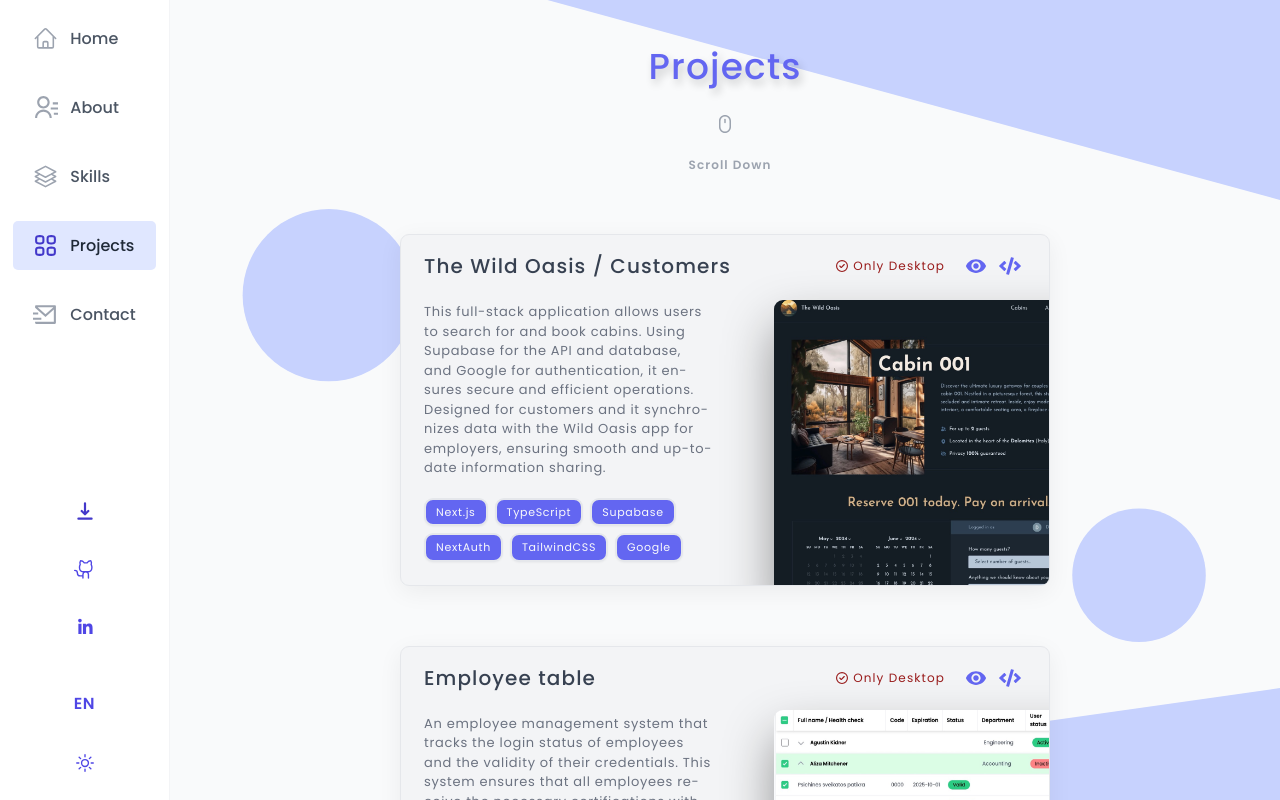
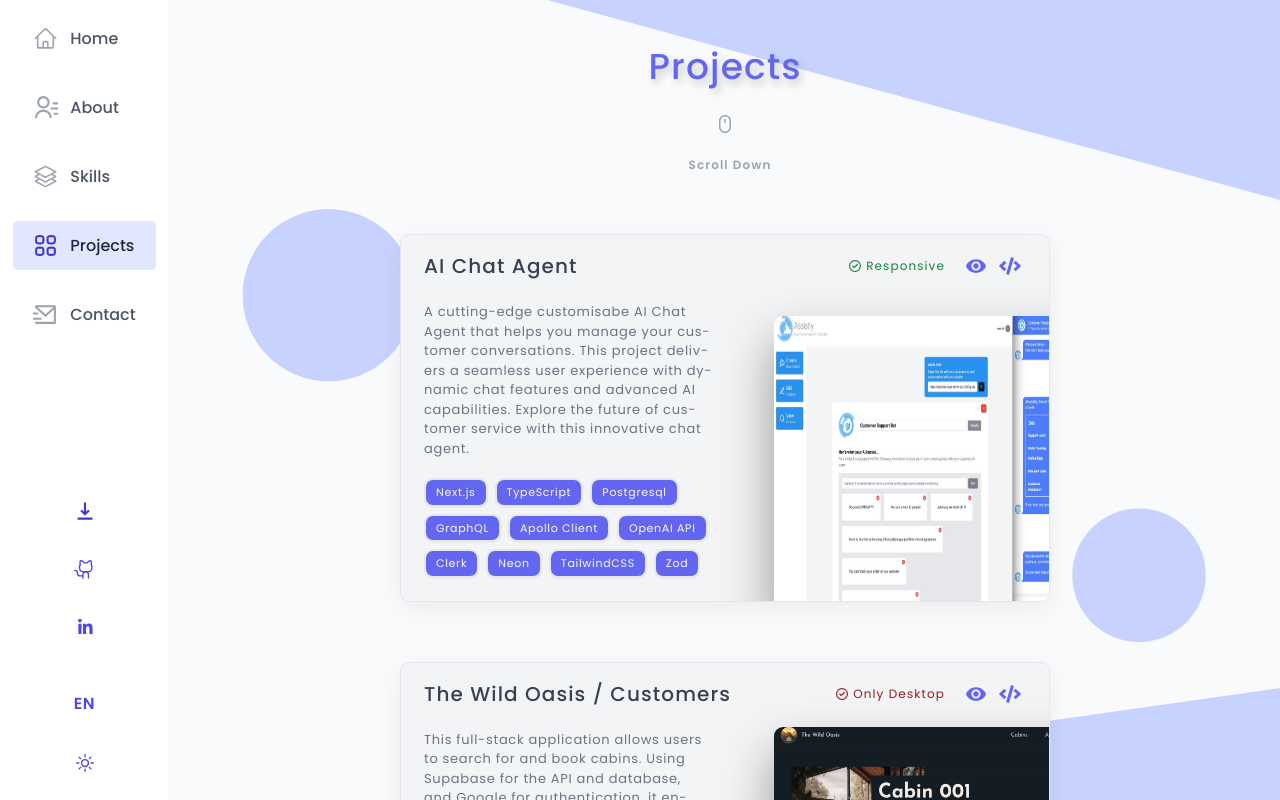
Before and after one commit to dariukyy/dariukyy-portfolio, a React (Vite) app: page /projects in a window 1280 px wide. Built offline with nearby package versions, Linux system fonts and the light colour scheme; no server answers.

Commit message:
added project

```diff
--- a/src/data/projects.ts
+++ b/src/data/projects.ts
@@ -11,6 +11,7 @@ import TheWildOasisCostumersImg from "/images/the-wild-oasis-costumers.jpeg";
 import WorldWiseImg from "/images/world-wise-app.jpeg";
 import WeatherImg from "/images/weather-app.jpeg";
 import reactTableProjectImage from "/images/react-table.jpeg";
+import AiChatAgentIng from "/images/ai-chat-agent.jpeg";
 
 type ResponsiveProps = { isResponsive: boolean; responsiveText: string };
 
@@ -31,6 +32,30 @@ type PronectsDataProps = Project[];
 export const projectsData: PronectsDataProps = [
   {
     id: 0,
+    title: "AI Chat Agent",
+    alt: "AI Chat Agent Website ScreenShoot",
+    description:
+      "A cutting-edge customisabe AI Chat Agent that helps you manage your customer conversations. This project delivers a seamless user experience with dynamic chat features and advanced AI capabilities. Explore the future of customer service with this innovative chat agent.",
+    tags: [
+      "Next.js",
+      "TypeScript",
+      "Postgresql",
+      "GraphQL",
+      "Apollo Client",
+      "OpenAI API",
+      "Clerk",
+      "Neon",
+      "TailwindCSS",
+      "Zod",
+    ],
+    image: AiChatAgentIng,
+    livePreview:
+      "https://assistly-saas-8znm-jqvx5t35g-dariukyy-team.vercel.app",
+    codePreview: "https://github.com/dariukyy/assistly-saas",
+    responsive: { isResponsive: true, responsiveText: "Responsive" },
+  },
+  {
+    id: 1,
     title: "The Wild Oasis / Customers",
     alt: "The Wild Oasis / Customers Website ScreenShoot",
     description:
@@ -50,7 +75,7 @@ export const projectsData: PronectsDataProps = [
   },
 
   {
-    id: 1,
+    id: 2,
     title: "Employee table",
     alt: "Employee table Website ScreenShoot",
     description:
@@ -62,7 +87,7 @@ export const projectsData: PronectsDataProps = [
     responsive: { isResponsive: false, responsiveText: "Only Desktop" },
   },
   {
-    id: 2,
+    id: 3,
     title: "Dariukyy Weather App",
     alt: "Weather App Website ScreenShoot",
     description:
@@ -83,7 +108,7 @@ export const projectsData: PronectsDataProps = [
     responsive: { isResponsive: true, responsiveText: "Responsive" },
   },
   {
-    id: 3,
+    id: 4,
     title: "Netflix Clone",
     alt: "Netflix Copy Website ScreenShoot",
     description:
@@ -95,7 +120,7 @@ export const projectsData: PronectsDataProps = [
     responsive: { isResponsive: true, responsiveText: "Responsive" },
   },
   {
-    id: 4,
+    id: 5,
     title: "Dariukyy Fast Pizza",
     alt: "Fast Pizza App Website ScreenShoot",
     description:
@@ -107,7 +132,7 @@ export const projectsData: PronectsDataProps = [
     responsive: { isResponsive: true, responsiveText: "Responsive" },
   },
   {
-    id: 5,
+    id: 6,
     title: "Fitness App",
     alt: "Fitness App Website ScreenShoot",
     description:
@@ -119,7 +144,7 @@ export const projectsData: PronectsDataProps = [
     responsive: { isResponsive: true, responsiveText: "Responsive" },
   },
   {
-    id: 6,
+    id: 7,
     title: "World Wise",
     alt: "World Wise App Website ScreenShoot",
     description:
@@ -131,7 +156,7 @@ export const projectsData: PronectsDataProps = [
     responsive: { isResponsive: false, responsiveText: "Only Desktop" },
   },
   {
-    id: 7,
+    id: 8,
     title: "The Wild Oasis",
     alt: "The Wild Oasis Website ScreenShoot",
     description:
@@ -151,7 +176,7 @@ export const projectsData: PronectsDataProps = [
     responsive: { isResponsive: false, responsiveText: "Only Desktop" },
   },
   {
-    id: 8,
+    id: 9,
     title: "Natours",
     alt: "Natours Website ScreenShoot",
     description:
--- a/src/i18next.ts
+++ b/src/i18next.ts
@@ -1,4 +1,5 @@
 import i18n from "i18next";
+import { title } from "process";
 import { initReactI18next } from "react-i18next";
 
 i18n.use(initReactI18next).init({
@@ -41,54 +42,60 @@ i18n.use(initReactI18next).init({
         "contact-send-button": "Send Message",
         projects: {
           0: {
+            title: "AI Chat Agent",
+            description:
+              "A cutting-edge customisabe AI Chat Agent that helps you manage your customer conversations. This project delivers a seamless user experience with dynamic chat features and advanced AI capabilities. Explore the future of customer service with this innovative chat agent.",
+            responsiveText: "Responsive",
+          },
+          1: {
             title: "The Wild Oasis / Customers",
             description:
               "This full-stack application allows users to search for and book cabins. Using Supabase for the API and database, and Google for authentication, it ensures secure and efficient operations. Designed for customers and it synchronizes data with the Wild Oasis app for employers, ensuring smooth and up-to-date information sharing.",
             responsiveText: "Only Desktop",
           },
-          1: {
+          2: {
             title: "Employee table",
             description:
               "An employee management system that tracks the login status of employees and the validity of their credentials. This system ensures that all employees receive the necessary certifications with real-time information, improving overall workforce management and compliance.",
             responsiveText: "Only Desktop",
           },
-          2: {
+          3: {
             title: "Dariukyy Weather App",
             description:
               "Revolutionize your weather experience. Powered by Next.js, TypeScript, TailwindCSS, and cutting-edge technologies like Tremor and StepZen, it delivers hyper-personalized forecasts. Using GraphQL and Apollo Client for lightning-fast performance, alongside OpenAI API for advanced AI insights.",
             responsiveText: "Responsive",
           },
-          3: {
+          4: {
             title: "Netflix Clone",
             description:
               "A Netflix clone, enhanced with real-world movie data API. Utilizing Firebase for authentication and backend operations, this project delivers an immersive user experience, blending seamless design with dynamic content sourced from real movie databases.",
             responsiveText: "Responsive",
           },
-          4: {
+          5: {
             title: "Dariukyy Fast Pizza",
             description:
               "A dynamic pizza ordering app using live pizza data from the API. Explore a seamless user interface, showcasing expertise in frontend development and UI design. Modern web technologies and real-time data integration.",
             responsiveText: "Responsive",
           },
-          5: {
+          6: {
             title: "Fitness App",
             description:
               "A modern fitness app with React, TypeScript, Tailwind CSS, and Framer Motion for captivating animations. Dive into an immersive user experience with fluid transitions and dynamic UI elements, showcasing proficiency in frontend development and design.",
             responsiveText: "Responsive",
           },
-          6: {
+          7: {
             title: "World Wise",
             description:
               "A real-world project integrating city data API into a Leaflet map library, enabling users to track their travels by registering visited cities. Experience interactive map interface, demonstrating proficiency in frontend development and API integration. Explore the real-world data and user engagement in this dynamic travel companion.",
             responsiveText: "Only Desktop",
           },
-          7: {
+          8: {
             title: "The Wild Oasis",
             description:
               "A full-stack hotel management application, leveraging Supabase for backend operations, CRUD, and authentication, seamlessly integrates frontend and backend functionalities and data-driven UI design.",
             responsiveText: "Only Desktop",
           },
-          8: {
+          9: {
             title: "Natours",
             description:
               "Designed an eye-catching website filled with captivating animations using Sass. Immerse yourself in a visually stunning experience as animations bring content to life, showcasing creativity and expertise in frontend development. Explore the power of Sass to streamline styling and create dynamic web experiences",
@@ -136,54 +143,60 @@ i18n.use(initReactI18next).init({
         "contact-send-button": "Siųsti žinutę",
         projects: {
           0: {
+            title: "AI Chat Agentas",
+            description:
+              "Pažangiausias pritaikytas dirbtinio intelekto pokalbių agentas, padedantis valdyti klientų pokalbius. Šis projektas užtikrina sklandžią vartotojo patirtį su dinamiškomis pokalbių funkcijomis ir pažangiomis AI galimybėmis. Naršykite klientų aptarnavimo ateitį su šiuo naujovišku pokalbių agentu.",
+            responsiveText: "Visiems įrenginiams",
+          },
+          1: {
             title: "The Wild Oasis / Klientai",
             description:
               "Ši full-stack aplikacija leidžia naudotojams ieškoti ir rezervuoti kabinas. Naudojant Supabase API ir duomenų bazę, ir „Google“ autentifikavimui, ji užtikrina saugias ir efektyvias operacijas. Sukurta klientams, ji sinchronizuoja duomenis su „Wild Oasis“ aplikacija darbdaviams, užtikrinant sklandų ir naujausią informacijos dalijimąsi.",
             responsiveText: "Tik kompiuteriams",
           },
-          1: {
+          2: {
             title: "Darbuotojų lentelė",
             description:
               "Darbuotojų valdymo sistemą, kuri seka darbuotojų prisijungimo būseną ir jų pažymų galiojimą. Ši sistema užtikrina, kad visi darbuotojai gautų reikiamas pažymas realiuoju laiku pateikta informacija, pagerindama bendrą darbo jėgos valdymą ir atitikimą.",
             responsiveText: "Tik kompiuteriams",
           },
-          2: {
+          3: {
             title: "Dariukyy Orų Svetainė",
             description:
               "Pakeiskite orų patirtį. Naudojant Next.js, TypeScript, TailwindCSS ir pažangiausias technologijas, pvz., „Tremor“ ir „StepZen“, jis teikia itin suasmenintas prognozes. Naudojant GraphQL ir Apollo Client žaibiškam veikimui, kartu su OpenAI API pažangioms AI įžvalgoms.",
             responsiveText: "Visiems įrenginiams",
           },
-          3: {
+          4: {
             title: "Netflix Klonas",
             description:
               "Netflix klonas, papildytas realaus pasaulio filmų duomenų API. Naudojant Firebase autentifikavimui ir galinėms operacijoms, šis projektas užtikrina įtraukiančią naudotojo patirtį, sujungdamas vientisą dizainą su dinamišku turiniu, gaunamu iš tikrų filmų duomenų bazių.",
             responsiveText: "Visiems įrenginiams",
           },
-          4: {
+          5: {
             title: "Dariukyy Fast Pizza",
             description:
               "Dinaminė picų užsakymo programa, kurioje naudojami tiesioginiai picų duomenys iš API. Išnagrinėkite vientisą naudotojo sąsają, demonstruojančia žinias apie priekinės dalies kūrimą ir vartotojo sąsajos dizainą. Šiuolaikinės žiniatinklio technologijos ir realaus laiko duomenų integracija.",
             responsiveText: "Visiems įrenginiams",
           },
-          5: {
+          6: {
             title: "Fitneso programa",
             description:
               "Šiuolaikinė fitneso programėlė su React, TypeScript, Tailwind CSS ir Framer Motion, skirta įspūdingoms animacijoms. Pasinerkite į įtraukiančią naudotojo patirtį su sklandžiais perėjimais ir dinamiškais vartotojo sąsajos elementais, pademonstruodami priekinės dalies kūrimo ir dizaino išmanymą.",
             responsiveText: "Visiems įrenginiams",
           },
-          6: {
+          7: {
             title: "World Wise",
             description:
               "Realaus pasaulio projektas, kuriame į Leaflet žemėlapių biblioteką integruojama miestų duomenų API, kad naudotojai galėtų stebėti savo keliones registruodami aplankytus miestus. Patirkite interaktyvią žemėlapio sąsają, demonstruojancia priekinės dalies kūrimą ir API integracijos įgūdžius. Išnagrinėkite realaus pasaulio duomenis ir naudotojų įsitraukimą į šį dinamišką kelionių palydovą.",
             responsiveText: "Tik kompiuteriams",
           },
-          7: {
+          8: {
             title: "The Wild Oasis",
             description:
               "Visapusiška viešbučių valdymo programa, naudojanti Supabase galinėms operacijoms, CRUD ir autentifikavimui, sklandžiai integruoja priekinės ir galinės dalies funkcijas ir duomenimis pagrįstą vartotojo sąsajos dizainą.",
             responsiveText: "Tik kompiuteriams",
           },
-          8: {
+          9: {
             title: "Natours",
             description:
               "Naudojant Sass sukūriau akį traukiančią svetainę, turinčią pilną įspūdingų animacijų. Pasinerkite į vizualiai stulbinančią patirtį, kai animacijos atgaivina turinį, pademonstruodamos kūrybiškumą ir žinias apie priekinės dalies kūrimą. Ištirkite Sass galią, kad supaprastintumėte stilių ir sukurtumėte dinamišką žiniatinklio patirtį",
```
Also changed, not shown: public/images/ai-chat-agent.jpeg (added).
